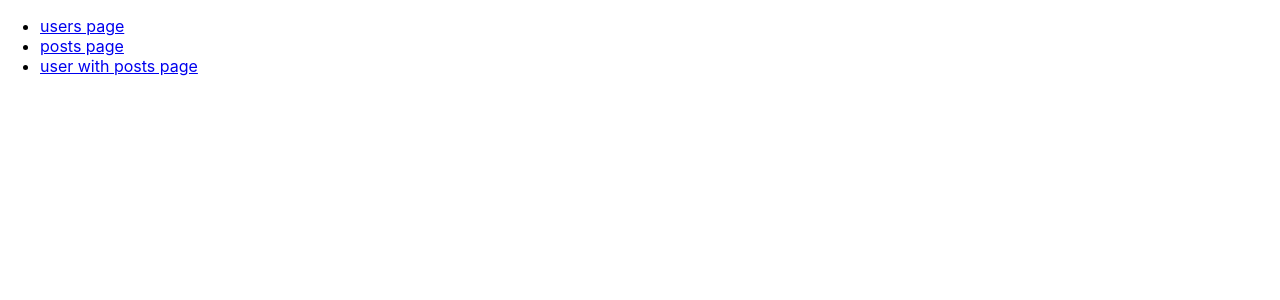
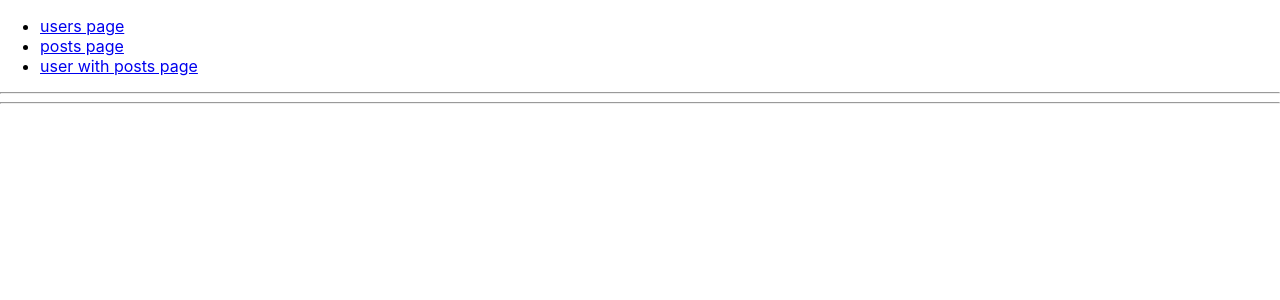
Before and after one commit to Castor1983/jan-2024-reactts, a React (Create React App) app: page / in a window 1280 px wide. Shown: the top 300 px of the page. Built offline with nearby package versions, Linux system fonts and the light colour scheme; no server answers.

Commit message:
init for hw11

```diff
--- a/src/components/UserComponent.tsx
+++ b/src/components/UserComponent.tsx
@@ -1,13 +1,16 @@
 import React, {FC} from 'react';
 import {IUserModel} from "../models/IUserModel";
+import {useContextProvider} from "../context/ContextProvider";
 interface IProps {
     user: IUserModel
 }
 const UserComponent: FC <IProps> = ({user}) => {
+    const {userStore: {favoriteUser}} = useContextProvider();
     return (
         <div>
             {user.id}
             {user.name}
+            <button onClick={() => favoriteUser(user)}>username</button>
         </div>
     );
 };
--- a/src/context/ContextProvider.ts
+++ b/src/context/ContextProvider.ts
@@ -4,7 +4,8 @@ import {createContext, useContext} from "react";
 
 type StoreType = {
     userStore:{
-        allUsers: IUserModel[]
+        allUsers: IUserModel[],
+        favoriteUser: (obj: IUserModel) => void
     },
     postStore:{
         allPosts: IPostModel[]
@@ -12,7 +13,8 @@ type StoreType = {
 }
 const defaultValue: StoreType = {
     userStore:{
-        allUsers: []
+        allUsers: [],
+        favoriteUser: ()=> {}
     },
     postStore:{
         allPosts: []
--- a/src/layout/MainLayout.tsx
+++ b/src/layout/MainLayout.tsx
@@ -8,17 +8,24 @@ import {request} from "../services/api.service";
 
 const MainLayout = () => {
     const [users, setUsers] = useState<IUserModel[]>([])
+    const [favoriteUser, setFavoriteUser] = useState<IUserModel | null>(null)
     const [posts, setPosts] = useState<IPostModel[]>([])
     useEffect(() => {
         request.postService.getAllPosts().then(value => setPosts(value.data));
         request.userService.getAllUsers().then(value => setUsers(value.data))
     }, []);
+
+    const lift = (obj: IUserModel) => {
+        setFavoriteUser(obj)
+    }
+
     return (
         <div>
             <MyContext.Provider value = {
                 {
                     userStore:{
-                    allUsers: users
+                    allUsers: users,
+                        favoriteUser: (obj: IUserModel) => lift(obj)
                     },
                     postStore:{
                     allPosts: posts
@@ -28,6 +35,10 @@ const MainLayout = () => {
             <HeaderComponent/>
             <Outlet/>
             </MyContext.Provider>
+
+            <hr/>
+            {favoriteUser && <div>{favoriteUser.username}</div>}
+            <hr/>
         </div>
     );
 };
```
